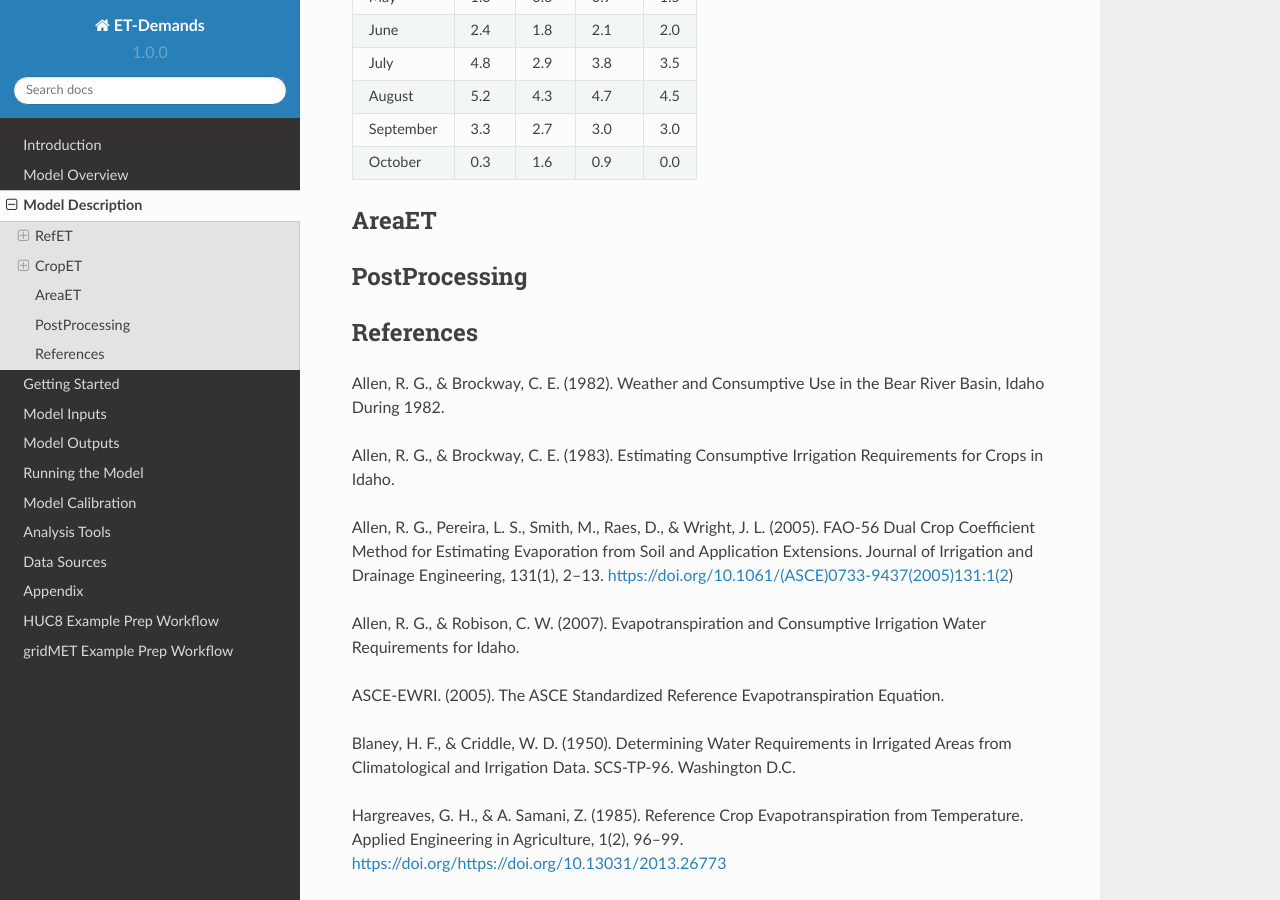
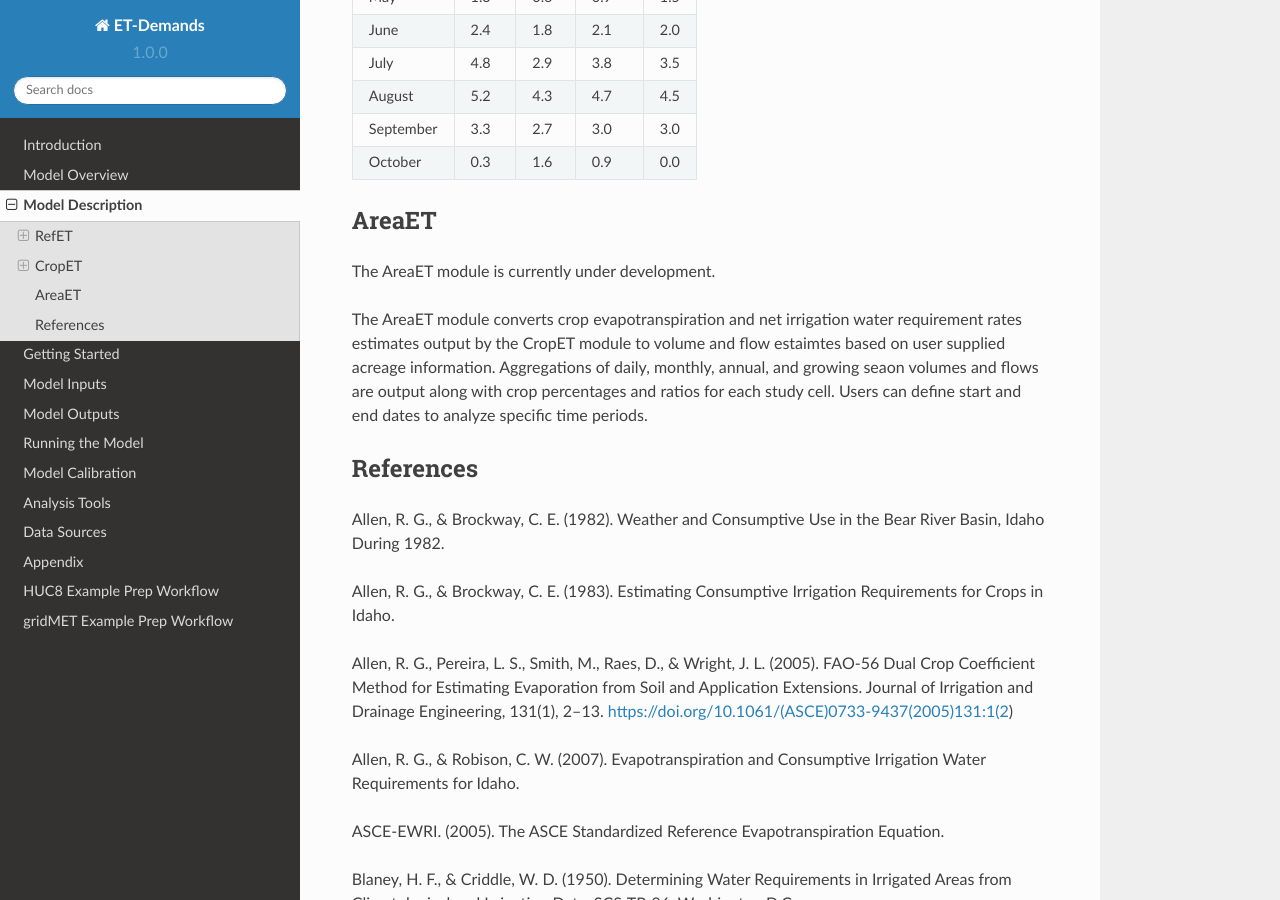
Before and after one commit to DOI-BOR/et-demands, a Sphinx documentation site: the page built from docs/model_description.rst, in a window 1280 px wide and 900 px high, scrolled down 18915 px. Built offline with Sphinx 7.4.7 and the Read the Docs theme 2.0.0, drawn with Linux system fonts in a browser that asks for light colours.

Commit message:
Added initial Area ET description
Added initial description and removed the post processing section.

AreaET module is under development.

```diff
--- a/docs/model_description.rst
+++ b/docs/model_description.rst
@@ -998,9 +998,10 @@ aridity effect.
 
 AreaET
 ------
+The AreaET module is currently under development.
 
-PostProcessing
---------------
+The AreaET module converts crop evapotranspiration and net irrigation water requirement rates estimates output by the
+CropET module to volume and flow estaimtes based on user supplied acreage information. Aggregations of daily, monthly, annual, and growing seaon volumes and flows are output along with crop percentages and ratios for each study cell. Users can define start and end dates to analyze specific time periods.
 
 References
 -----------
```
